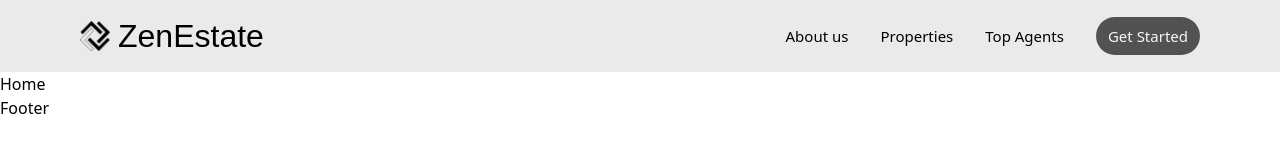
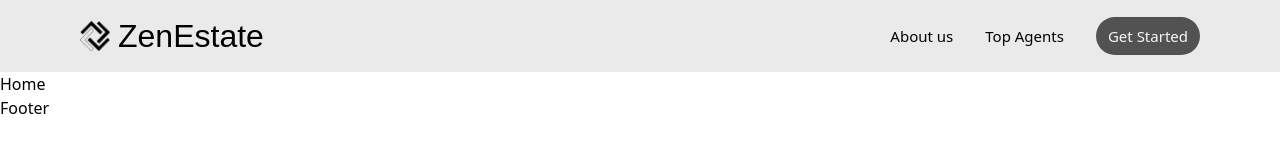
Before and after one commit to creed28/ZenEstate, a React (Vite) app: page / in a window 1280 px wide. Shown: the top 160 px of the page. Built offline with nearby package versions, Linux system fonts and the light colour scheme.

Commit message:
Remove Properties page

```diff
--- a/src/components/Header.jsx
+++ b/src/components/Header.jsx
@@ -16,7 +16,6 @@ const Header = () => {
       <nav>
         <ul className='flex items-center gap-8 font-medium text-[15px]'>
           <li><Link to={'/about'}>About us</Link></li>
-          <li><Link to={'/properties'}>Properties</Link></li>
           <li><Link to={'/top-agents'}>Top Agents</Link></li>
           <li className='bg-[#525252] py-2 px-3 rounded-3xl text-[#f8f7f7]'>
             <Link to={'/register'}>Get Started</Link>
--- a/src/routes/router.jsx
+++ b/src/routes/router.jsx
@@ -17,7 +17,6 @@ export const router = createBrowserRouter(
       <Route element={<Layout />}>
         <Route path="/" element={<Home />} />
         <Route path="/about" element={<About />} />
-        <Route path="/properties" element={<Properties />} />
         <Route path="/property/:id" element={<PropertyDetails />} />
         <Route path="/top-agents" element={<TopAgents />} />
       </Route>
```
